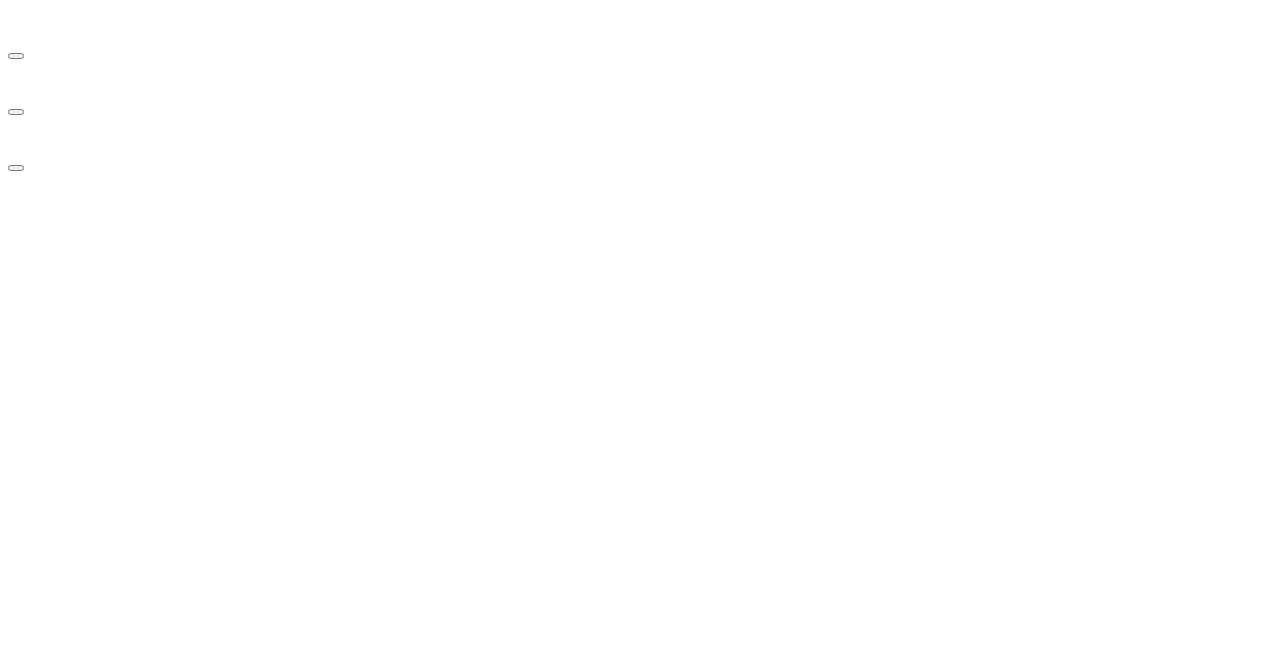
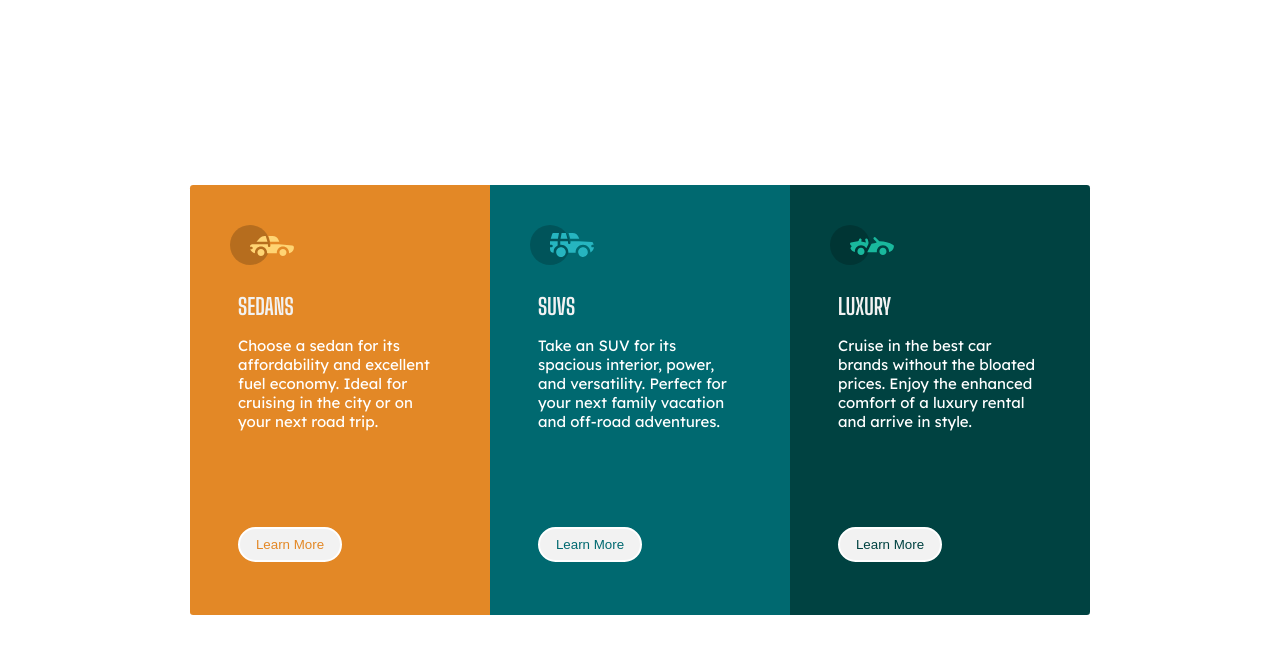
Before and after one commit to azucenacoding/3-col-card-preview, a plain HTML site: page index.html in a window 1280 px wide. Drawn offline with Linux system fonts and the light colour scheme.

Commit message:
Update repo to reflect finished project

```diff
--- a/index.html
+++ b/index.html
@@ -6,28 +6,41 @@
     <meta http-equiv="X-UA-Compatible" content="IE=edge">
     <meta name="viewport" content="width=device-width, initial-scale=1.0">
     <link rel="stylesheet" href="styles.css">
+    <link rel="preconnect" href="https://fonts.googleapis.com">
+    <link rel="preconnect" href="https://fonts.gstatic.com" crossorigin>
+    <link href="https://fonts.googleapis.com/css2?family=Big+Shoulders+Display:wght@700&family=Lexend+Deca&display=swap"
+        rel="stylesheet">
     <title>3 column card preview</title>
 </head>
 
 <body>
-    <section class="container">
-        <div class="card">
-            <img src="" alt="">
-            <p></p>
-            <button></button>
+    <section>
+        <div class="container">
+
+        <div class="col-card sedan">
+            <img src="img/icon-sedans.svg" alt="An icon of a sedan.">
+            <h1 class="header">Sedans</h1>
+            <p class="content">Choose a sedan for its affordability and excellent fuel economy. Ideal for cruising in the city or on
+                your next road trip.</p>
+            <button class="btn sedan-btn">Learn More</button>
         </div>
-        <div class="card">
-            <img src="" alt="">
-            <h2></h2>
-            <p></p>
-            <button></button>
+
+        <div class="col-card suv">
+            <img src="img/icon-suvs.svg" alt="An icon of an SUV.">
+            <h1 class="header">SUVs</h1>
+            <p class="cpntent">Take an SUV for its spacious interior, power, and versatility. Perfect for your next family vacation and
+                off-road adventures.</p>
+            <button class="btn suv-btn">Learn More</button>
         </div>
-        <div class="card">
-            <img src="" alt="">
-            <h2></h2>
-            <p></p>
-            <button></button>
+
+        <div class="col-card luxury">
+            <img src="img/icon-luxury.svg" alt="An icon of a luxury car.">
+            <h1 class="header">Luxury</h1>
+            <p class="content">Cruise in the best car brands without the bloated prices. Enjoy the enhanced comfort of a luxury rental
+                and arrive in style.</p>
+            <button class="btn lux-btn">Learn More</button>
         </div>
+    </div>
     </section>
 </body>
 
--- a/styles.css
+++ b/styles.css
@@ -1,3 +1,149 @@
+/*
+Layout widths -
+Mobile - 375px
+Desktop - 1440px
+
+Colors -
+Primary for the 3 cards
+Bright orange - hsl(31, 77%, 52%)
+Dark cyan - hsl(184, 100%, 22%)
+Darker cyan lul - hsl(179, 100%, 13%)
+
+Neutral for the background
+Transparent white for the p - hsla(0, 0%, 100%, 0.75)
+Light grey for bg, headings, buttons - hsl(0, 0%, 95%)
+
+Font/typography
+15px
+Lexend Deca, weight of 400
+Big Shoulders Display, weight of 700
+
+
+*/
+
+
 * {
     box-sizing: border-box;
+    margin: 0;
+    padding: 0;
 }
+
+body {
+    margin: 0;
+    font-size: 15px;
+    background: hsla(0, 0%, 100%, 0.75);
+    width: 100%;
+    min-height: 100vh;
+    display: flex;
+    justify-content: center;
+    align-items: center;
+}
+
+img {
+    margin: .5rem;
+}
+
+.header {
+    font-family: 'Big Shoulders Display', sans-serif;
+    color: hsl(0, 0%, 95%);
+    font-weight: 700;
+    text-transform: uppercase;
+    margin: 1rem;
+}
+
+p {
+    font-family: Lexend Deca, sans-serif;
+    font-weight: 400;
+    margin: 1rem;
+    margin-bottom: 5rem;
+}
+
+.container {
+    padding: 5rem;
+    width: 100%;
+    max-width: 1440px;
+    min-height: 430px;
+    justify-content: center;
+    align-content: center;
+    display: flex;
+    flex-flow: wrap;
+}
+
+
+
+.col-card {
+    width: 300px;
+    min-height: 430px;
+    flex: 1;
+    padding: 2rem;
+}
+
+.sedan {
+    background: hsl(31, 77%, 52%);
+    color: white;
+    border-top-left-radius: .2rem;
+    border-bottom-left-radius: .2rem;
+}
+
+.suv {
+    background: hsl(184, 100%, 22%);
+    color: white;
+
+}
+
+.luxury {
+    background: hsl(179, 100%, 13%);
+    color: white;
+    border-top-right-radius: .2rem;
+    border-bottom-right-radius: .2rem;
+}
+
+
+.btn {
+    outline: none;
+    border: none;
+    cursor: pointer;
+    width: 6.5rem;
+    margin: auto 0;
+    margin-left: 1rem;
+    margin-top: 1rem;
+    background:hsl(0, 0%, 95%);
+    padding: .5rem;
+    border-radius: 1000000px;
+}
+
+.btn.sedan-btn {
+    color:hsl(31, 77%, 52%);
+    border: 2px solid #FFF;
+}
+
+.btn.suv-btn {
+    color:hsl(184, 100%, 22%);
+    border: 2px solid #FFF;
+}
+
+.btn.lux-btn {
+    color: hsl(179, 100%, 13%);
+    border: 2px solid #FFF;
+}
+
+.btn.sedan-btn:hover {
+    background-color: transparent;
+    color: #FFF;
+    border: 2px solid #FFF;
+    transition: 0.3s;
+}
+
+ .btn.suv-btn:hover {
+    background-color: transparent;
+    color: #FFF;
+    border: 2px solid #FFF;
+    transition: 0.3s;
+}
+
+.btn.lux-btn:hover {
+    background-color: transparent;
+    color: #FFF;
+    border: 2px solid #FFF;
+    transition: 0.3s;
+}
```
